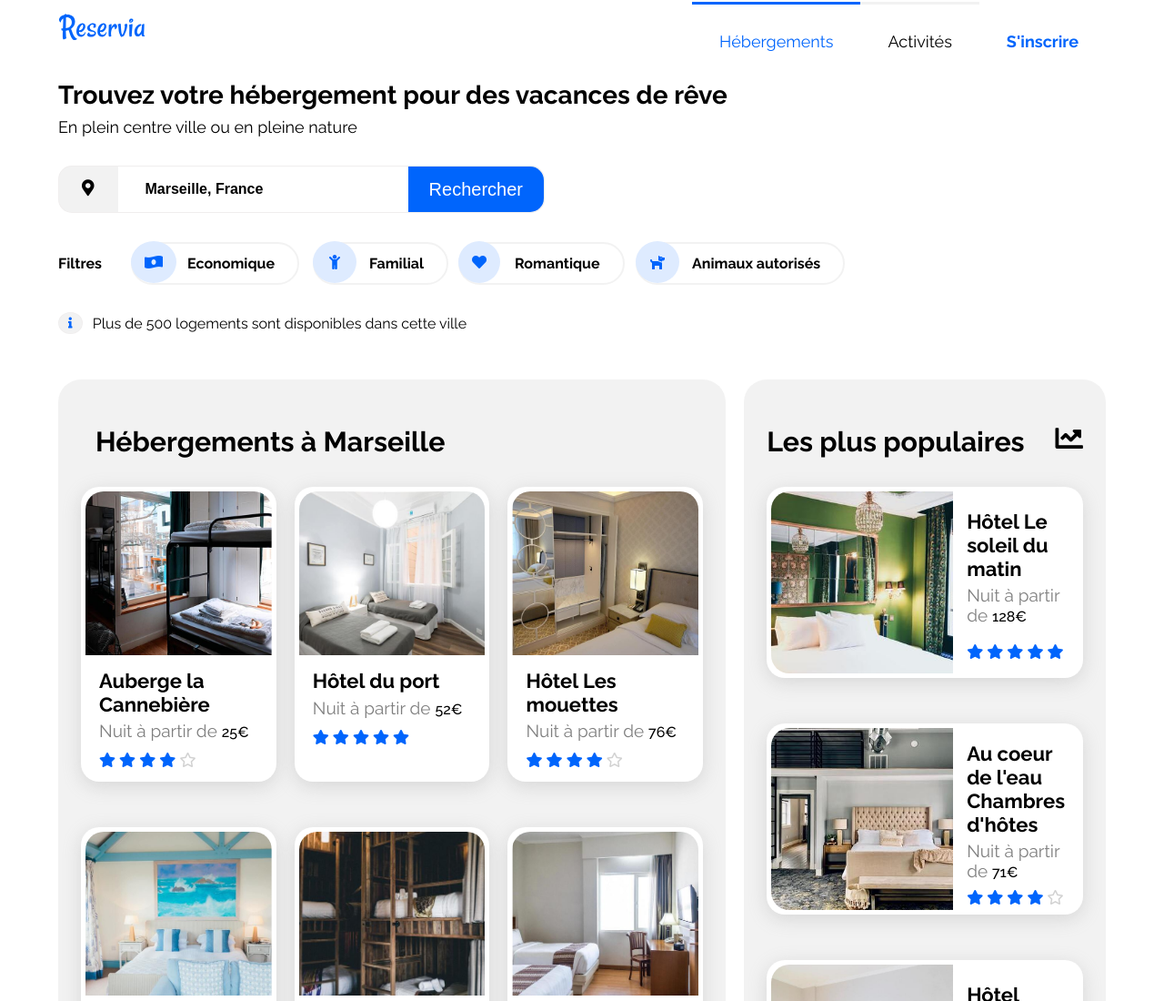
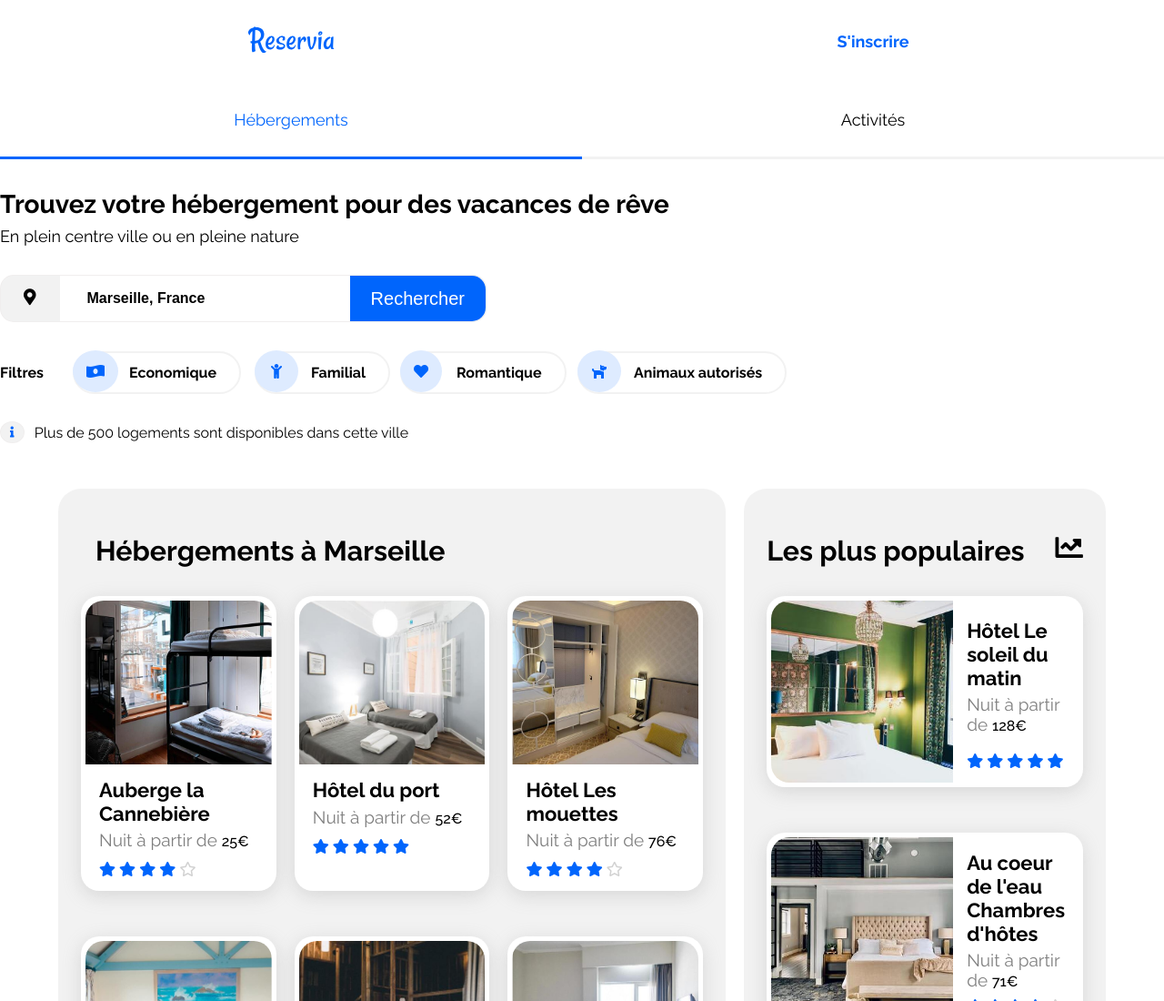
Before and after one commit to Anthonoir576/AnthonyFalvo_2_29072021, a website: page index.html in a window 1280 px wide. Shown: the top 1100 px of the page at 91% size. Drawn offline with Linux system fonts and the light colour scheme.

Commit message:
Media en cours - navbar en cours - Pas mal de soucie, du a une structure trop peu reflechis

```diff
--- a/index.html
+++ b/index.html
@@ -33,9 +33,8 @@
         <header>
 
             <nav class="navbar">
-                <img class="navbar-logo" src="./source/image/logo/Reservia.svg" alt="Logo enterprise Reservia" />
-
                 <ul class="navbar-nav">
+                    <li class="nav-item"><img class="navbar-logo" src="./source/image/logo/Reservia.svg" alt="Logo entreprise Reservia, réservation de gite, hotel" /></li>
                     <li class="nav-item"><a href="#hotel" class="nav-link active" data-onglets="1">Hébergements</a></li>
                     <li class="nav-item"><a href="#activity" class="nav-link" data-onglets="2">Activités</a></li>
                     <li class="nav-item"><a href="#signUp" class="nav-link signup">S'inscrire</a></li>
--- a/source/sass/components/_media.scss
+++ b/source/sass/components/_media.scss
@@ -0,0 +1,92 @@
+@media only screen and (max-width: 1500px) {
+
+    header {
+
+        padding: 0!important;
+
+        & nav {
+
+            & ul {
+
+                grid-template-columns: 1fr 1fr;
+                grid-template-rows: 1fr 1fr;
+                grid-template-areas:
+                "logo register"
+                "link1 link2";
+
+                & :nth-child(1) {
+
+                    grid-area: logo;
+
+                }
+
+
+                & :nth-child(2) {
+
+                    grid-area: link1;
+
+
+                }
+
+
+                & :nth-child(3) {
+
+                    grid-area: link2;
+
+                }
+
+
+                & :nth-child(4) {
+
+                    grid-area: register;
+
+                }
+
+                & li {
+
+                    // position: relative;
+                    //margin-right: 4rem;
+
+                    text-align: center;
+
+                    .navbar-logo {
+
+                        position: relative;
+
+                        top: 0px;
+                        left: 0px;
+
+                    }
+                }
+
+                & .nav-item a {
+
+                    border-top: none;
+                    border-bottom: 3px solid $grey;
+
+                    padding: 30px 30px 30px 30px;
+
+                    &.active {
+
+                        border-top: none;
+                        border-bottom: 3px solid $skyBlue;
+
+                    }
+
+                    &.signup {
+
+                        border-top: 3px solid transparent;
+                        border-bottom: 3px solid transparent;
+
+                    }
+                }
+
+
+
+            }
+
+        }
+
+    }
+
+}
--- a/source/sass/layout/_header.scss
+++ b/source/sass/layout/_header.scss
@@ -7,20 +7,16 @@ header {
     // ################################## NAV ########################################
     & nav {
 
-        display: grid;
-        grid-template-columns: 3fr 1fr;
-        grid-template-rows: 1fr;
-
-        align-items: baseline;
-
-
         margin-bottom: 2rem;
 
         & ul {
 
-            display: flex;
-            justify-content: space-between;
-            align-items: flex-end;
+
+        display: grid;
+        grid-template-columns: 10fr 1fr 1fr 1fr;
+        grid-template-rows: 1fr;
+
+        align-items: center;
 
             & li {
 
```
Also changed, not shown: source/css/style.css, 1 other file.
